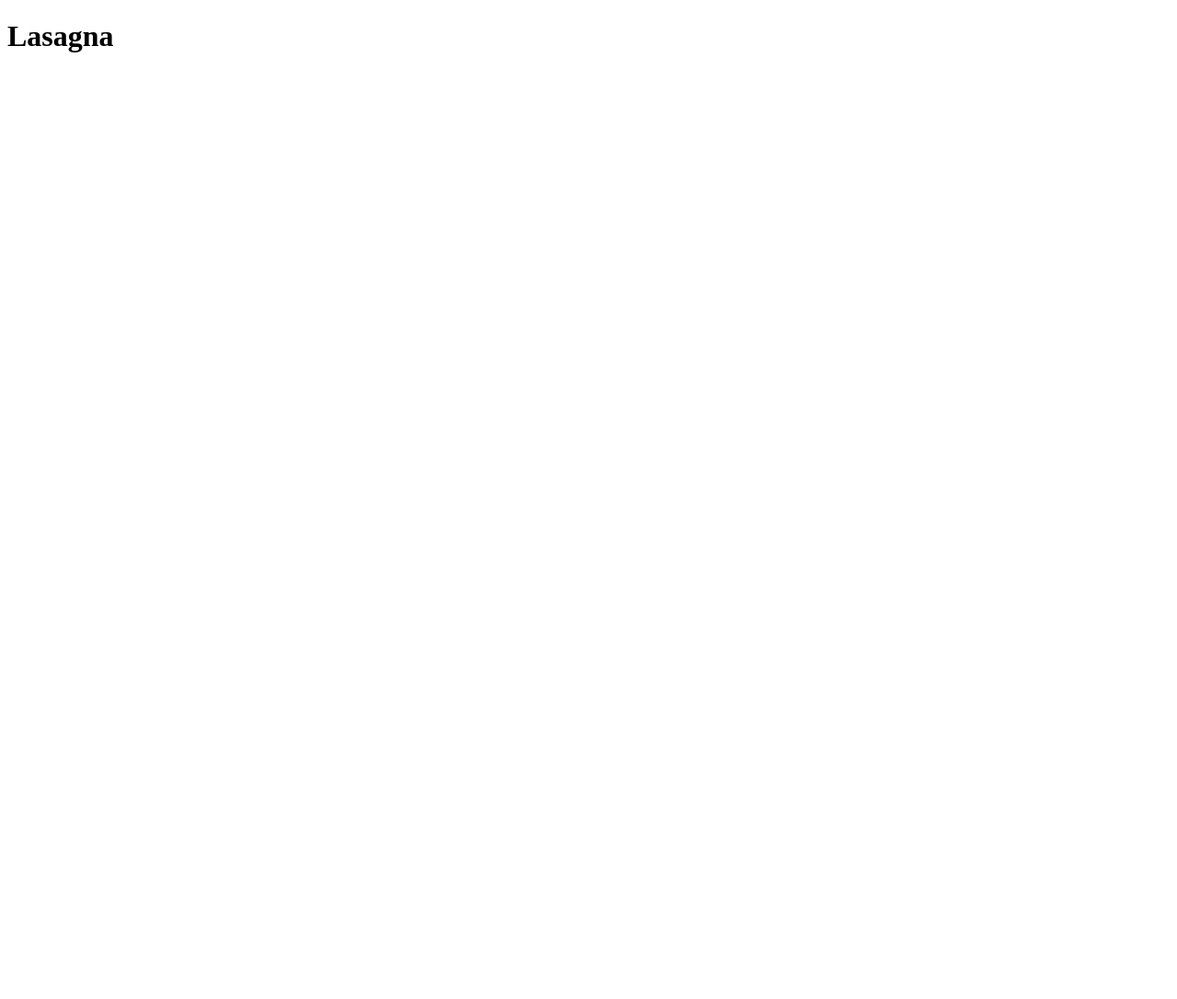
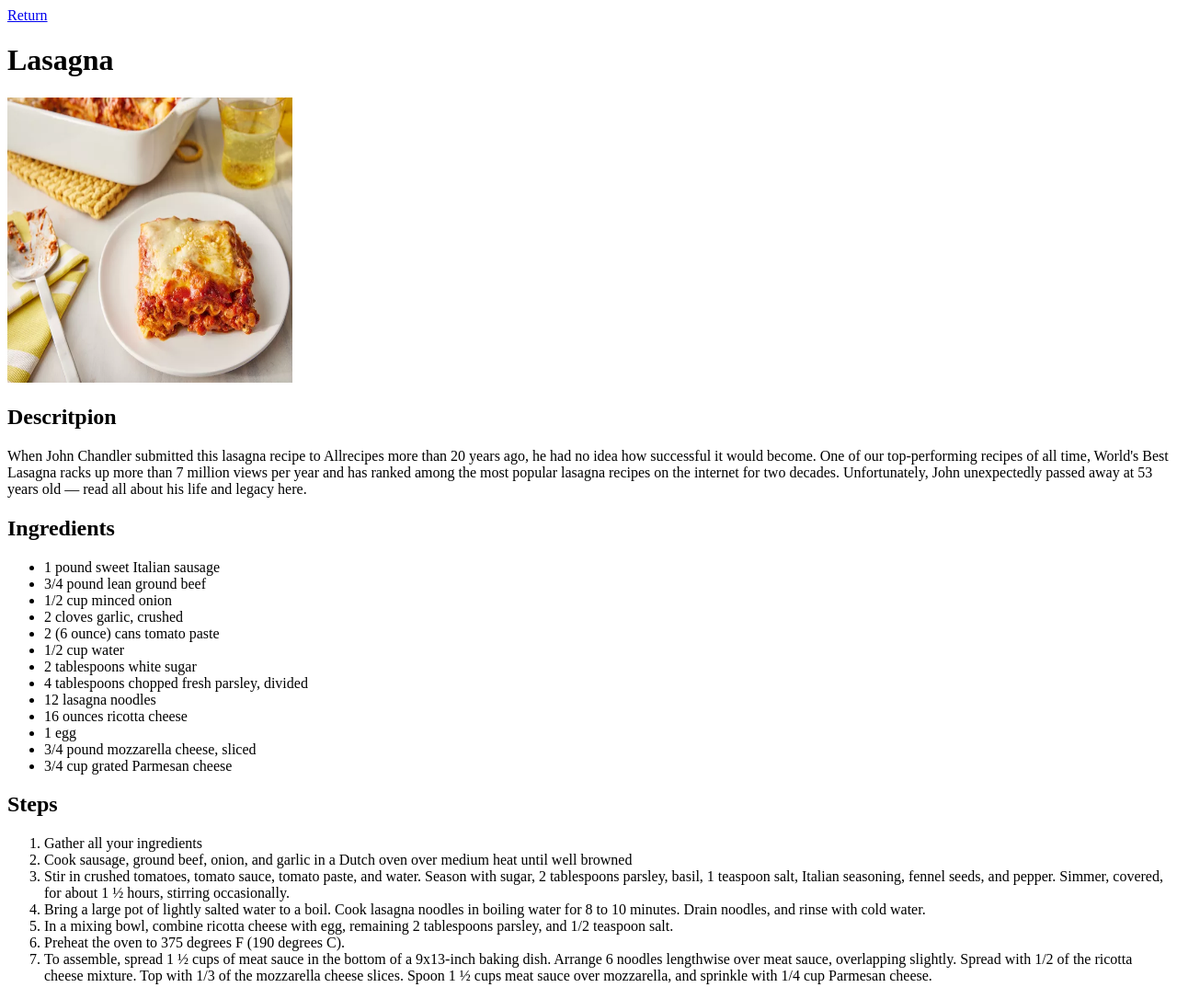
Before and after one commit to NicoTheRicoo/odin-recipes, a plain HTML site: page recipes/lasagna.html in a window 1280 px wide. Shown: the whole page at 92% size. Before the commit the page ends 800 px from the top, so only its background shows below. Drawn offline with Linux system fonts and the light colour scheme; files whose address does not match are found by name.

Commit message:
Homepage and lasagna page complete

```diff
--- a/recipes/lasagna.html
+++ b/recipes/lasagna.html
@@ -7,5 +7,55 @@
 </head>
 
 <body>
-<h1>Lasagna</h1>
+
+<!--Back to homepage-->
+    <a href = "/home/odinstudent/repos/odin-recipes/index.html">Return</a>
+<!--Header-->
+    <h1>Lasagna</h1>
+<!--image-->
+    <img src="/home/odinstudent/repos/odin-recipes/images/lasagna.jpg"
+            alt = "Delicious looking lasagna" height = 310 width = 310>
+<!--Description-->
+    <h2>Descritpion</h2>
+    <p>When John Chandler submitted this lasagna recipe to Allrecipes more
+        than 20 years ago, he had no idea how successful it would become. One
+        of our top-performing recipes of all time, World's Best Lasagna racks
+        up more than 7 million views per year and has ranked among the most popular
+        lasagna recipes on the internet for two decades. Unfortunately, John unexpectedly
+        passed away at 53 years old — read all about his life and legacy here.</p>
+<!--Ingredients with unordered list-->
+    <h2>Ingredients</h2>
+    <ul>
+        <li>1 pound sweet Italian sausage</li>
+        <li>3/4 pound lean ground beef</li>
+        <li>1/2 cup minced onion</li>
+        <li>2 cloves garlic, crushed</li>
+        <li>2 (6 ounce) cans tomato paste</li>
+        <li>1/2 cup water</li>
+        <li>2 tablespoons white sugar</li>
+        <li>4 tablespoons chopped fresh parsley, divided</li>
+        <li>12 lasagna noodles</li>
+        <li>16 ounces ricotta cheese</li>
+        <li>1 egg</li>
+        <li>3/4 pound mozzarella cheese, sliced</li>
+        <li>3/4 cup grated Parmesan cheese</li>
+    </ul>
+<!--Instructions with ordered list-->
+  <h2>Steps</h2>
+    <ol>
+        <li>Gather all your ingredients</li>
+        <li>Cook sausage, ground beef, onion, and garlic in a Dutch oven over medium heat until well browned</li>
+        <li>Stir in crushed tomatoes, tomato sauce, tomato paste, and water. Season with sugar, 2 tablespoons
+            parsley, basil, 1 teaspoon salt, Italian seasoning, fennel seeds, and pepper. Simmer, covered,
+            for about 1 ½ hours, stirring occasionally.</li>
+        <li>Bring a large pot of lightly salted water to a boil. Cook lasagna noodles in boiling water for
+            8 to 10 minutes. Drain noodles, and rinse with cold water.</li>
+        <li>In a mixing bowl, combine ricotta cheese with egg, remaining 2 tablespoons parsley,
+            and 1/2 teaspoon salt.</li>
+        <li>Preheat the oven to 375 degrees F (190 degrees C).</li>
+        <li>To assemble, spread 1 ½ cups of meat sauce in the bottom of a 9x13-inch baking dish. Arrange 6 noodles
+            lengthwise over meat sauce, overlapping slightly. Spread with 1/2 of the ricotta cheese mixture. Top with
+            1/3 of the mozzarella cheese slices. Spoon 1 ½ cups meat sauce over mozzarella, and sprinkle with 1/4 cup
+            Parmesan cheese.</li>
+    </ol>
 </body>
```
Also changed, not shown: index.html (added, +15 -0 lines), recipes/asian.html (+4 -0 lines), images/asian.jpg (added), images/chicken.jpg (added), images/lasagna.jpg (added).
